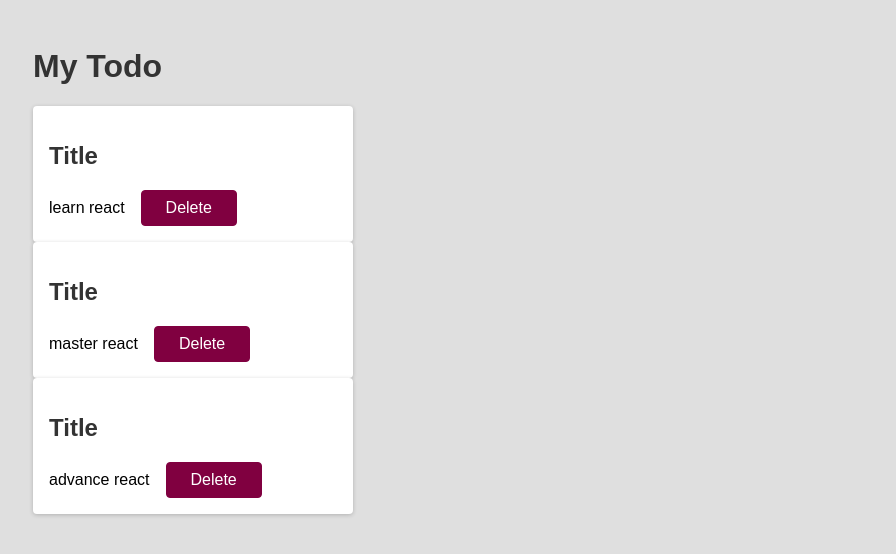
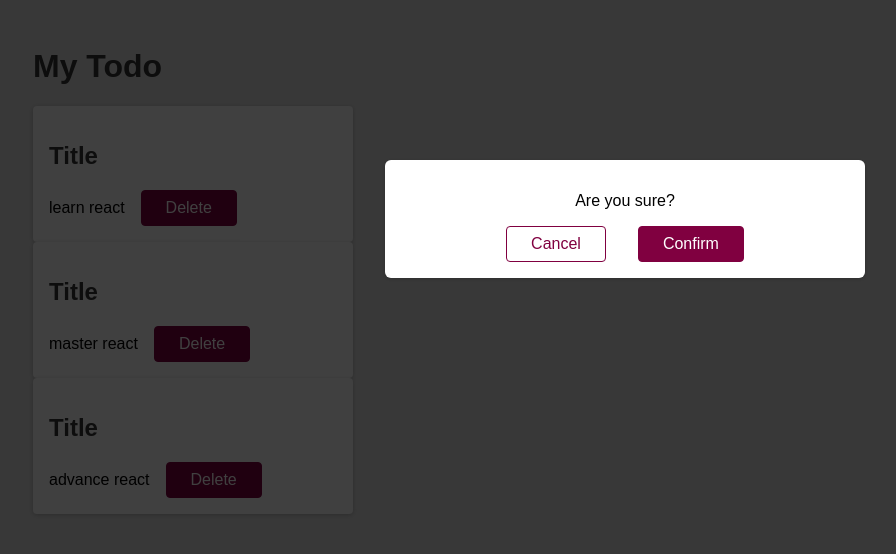
Before and after one commit to saturdayclass/react-meetup-app, a React (Create React App) app: page / in a window 1280 px wide. Shown: the top 554 px of the page, without its empty margins (15-911 px from the left). Built offline with nearby package versions, Linux system fonts and the light colour scheme.

Commit message:
update: added more component

```diff
--- a/src/App.js
+++ b/src/App.js
@@ -1,3 +1,5 @@
+import Backdrop from './components/Backdrop';
+import Modal from './components/Modal';
 import Todo from './components/Todo';
 function App() {
   return (
@@ -6,6 +8,8 @@
       <Todo text="learn react" />
       <Todo text="master react" />
       <Todo text="advance react" />
+      <Modal />
+      <Backdrop />
     </div>
   );
 }
--- /dev/null
+++ b/src/components/Backdrop.js
@@ -0,0 +1,5 @@
+// dalam react kita bisa menggunakan single tag html jika memang di butuhkan.
+function Backdrop() {
+  return <div className="backdrop" />;
+}
+export default Backdrop;
--- /dev/null
+++ b/src/components/Modal.js
@@ -0,0 +1,12 @@
+// Setiap component memiliki paramters props secara default berbentuk object
+const Modal = () => {
+  return (
+    <div className="modal">
+      <p>Are you sure?</p>
+      <button className="btn btn--alt">Cancel</button>
+      <button className="btn">Confirm</button>
+    </div>
+  );
+};
+
+export default Modal;
```
